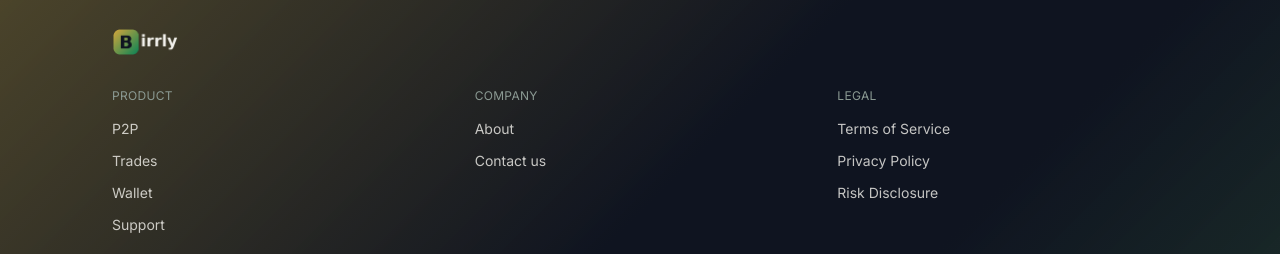
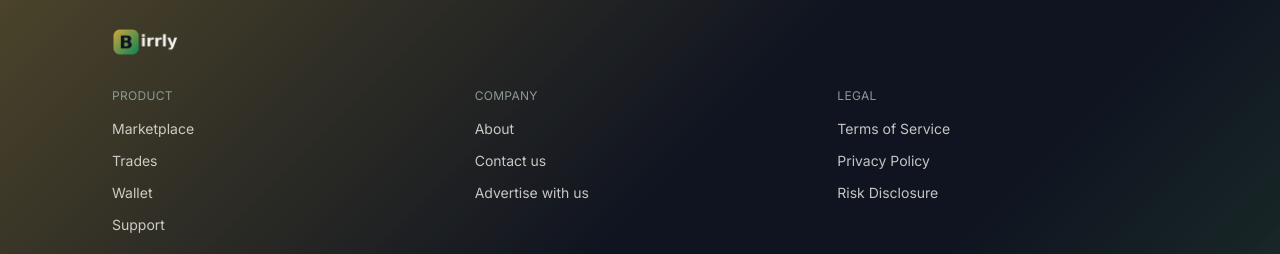
Before and after one commit to abi677715-del/kuno-p2p-platform, a Next.js app in the folder frontend/: page / in a window 1280 px wide. Shown: the part 2120-2374 px from the top of the page. Built offline with nearby package versions, Linux system fonts and the light colour scheme; no server answers.

Commit message:
Update footer links for Product and Company sections

```diff
--- a/frontend/components/Footer.tsx
+++ b/frontend/components/Footer.tsx
@@ -4,7 +4,7 @@ const columns = [
   {
     title: 'Product',
     links: [
-      { href: '/marketplace', label: 'P2P' },
+      { href: '/marketplace', label: 'Marketplace' },
       { href: '/trades', label: 'Trades' },
       { href: '/wallet', label: 'Wallet' },
       { href: '/support', label: 'Support' },
@@ -15,6 +15,7 @@ const columns = [
     links: [
       { href: '/about', label: 'About' },
       { href: '/support', label: 'Contact us' },
+      { href: '/advertise', label: 'Advertise with us' },
     ],
   },
   {
```
